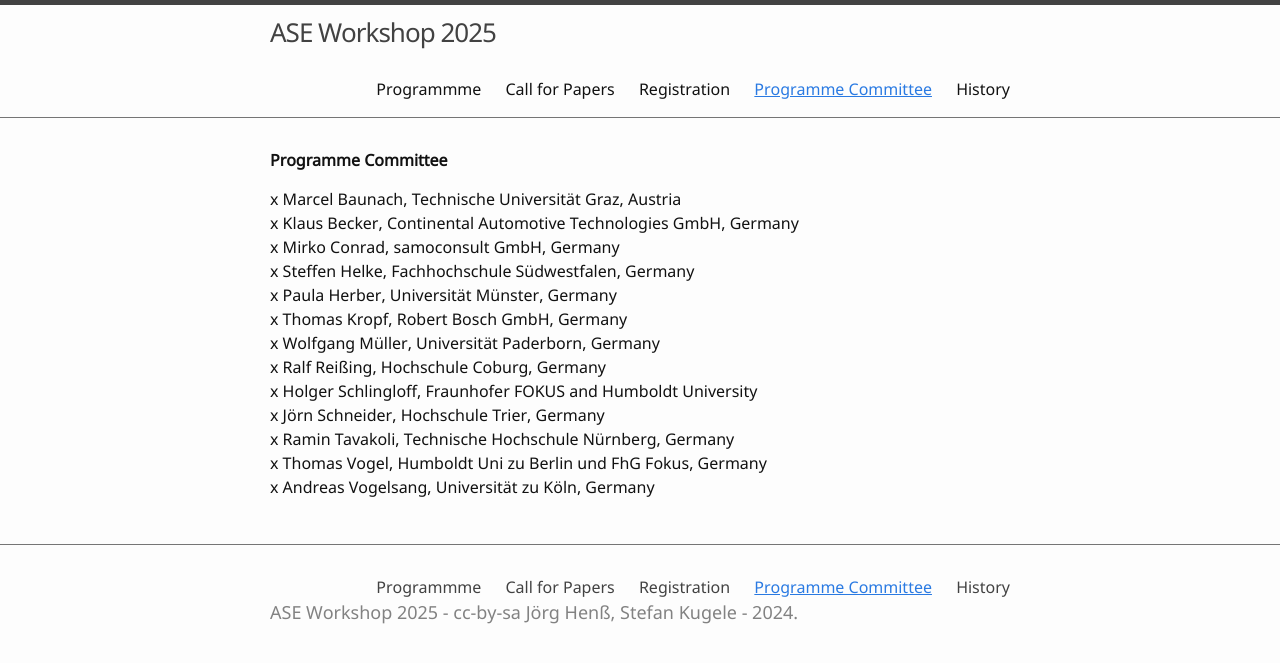
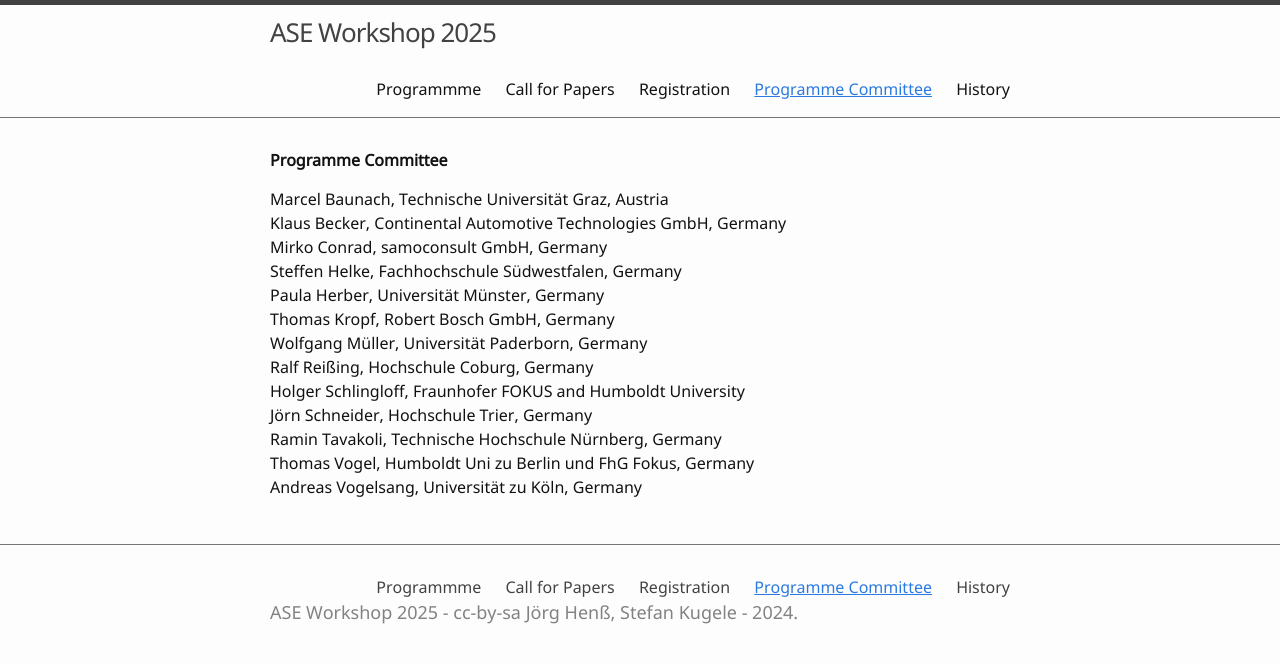
Before and after one commit to ASE-Workshop/2025, a Jekyll site: the page built from 2-programmkomitee.md, in a window 1280 px wide. Shown: the top 663 px of the page. Built offline with Jekyll 4.4.1, drawn with Linux system fonts in a browser that asks for light colours.

```diff
--- a/2-programmkomitee.md
+++ b/2-programmkomitee.md
@@ -4,16 +4,16 @@ nav: true
 ---
 __Programme Committee__
 
-x Marcel Baunach,	Technische Universität Graz, Austria \
-x Klaus	Becker, Continental Automotive Technologies GmbH, Germany \
-x Mirko	Conrad, samoconsult GmbH, Germany \
-x Steffen	Helke, Fachhochschule Südwestfalen, Germany \
-x Paula	Herber, Universität Münster, Germany \
-x Thomas Kropf, Robert Bosch GmbH, Germany \
-x Wolfgang Müller, Universität Paderborn, Germany \
-x Ralf Reißing, Hochschule Coburg, Germany \
-x Holger Schlingloff, Fraunhofer FOKUS and Humboldt University \
-x Jörn Schneider, Hochschule Trier, Germany \
-x Ramin Tavakoli, Technische Hochschule Nürnberg, Germany \
-x Thomas Vogel, Humboldt Uni zu Berlin und FhG Fokus, Germany \
-x Andreas	Vogelsang, Universität zu Köln, Germany
+Marcel Baunach,	Technische Universität Graz, Austria \
+Klaus	Becker, Continental Automotive Technologies GmbH, Germany \
+Mirko	Conrad, samoconsult GmbH, Germany \
+Steffen	Helke, Fachhochschule Südwestfalen, Germany \
+Paula	Herber, Universität Münster, Germany \
+Thomas Kropf, Robert Bosch GmbH, Germany \
+Wolfgang Müller, Universität Paderborn, Germany \
+Ralf Reißing, Hochschule Coburg, Germany \
+Holger Schlingloff, Fraunhofer FOKUS and Humboldt University \
+Jörn Schneider, Hochschule Trier, Germany \
+Ramin Tavakoli, Technische Hochschule Nürnberg, Germany \
+Thomas Vogel, Humboldt Uni zu Berlin und FhG Fokus, Germany \
+Andreas	Vogelsang, Universität zu Köln, Germany
```
